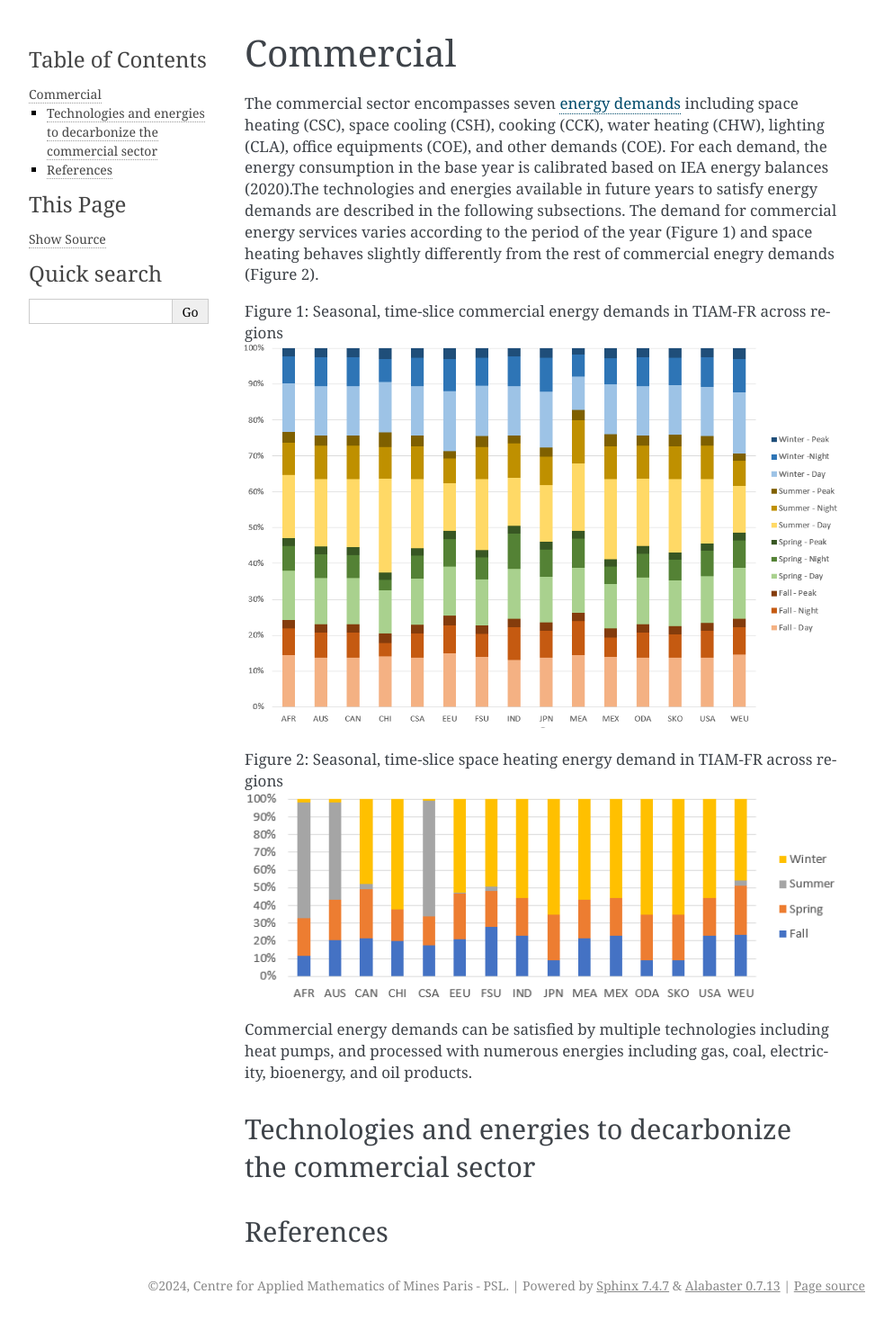
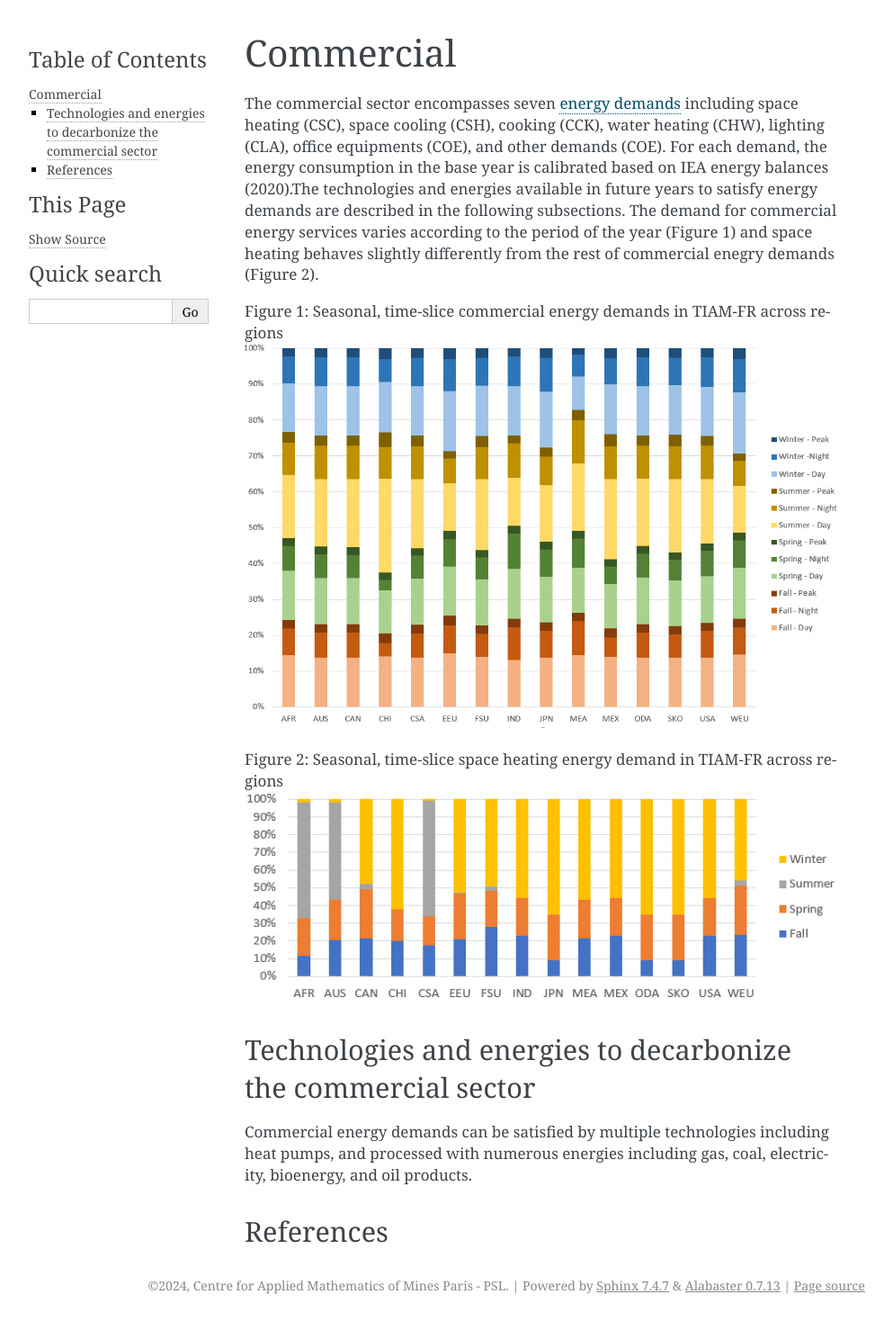
Before and after one commit to LucasDesport/tiam-fr, a Sphinx documentation site: the page built from docs/energy-sectors/commercial.md, in a window 1280 px wide. Shown: the whole page at 90% size, without its empty margins (148-1141 px from the left). Built offline with Sphinx 7.4.7, drawn with Linux system fonts in a browser that asks for light colours; pages that are not in the unit, such as notebooks, are missing from menus.

```diff
--- a/docs/energy-sectors/commercial.md
+++ b/docs/energy-sectors/commercial.md
@@ -9,8 +9,8 @@ Figure 1: Seasonal, time-slice commercial energy demands in TIAM-FR across regio
 Figure 2: Seasonal, time-slice space heating energy demand in TIAM-FR across regions
 ![](space_heating_comfr.png)
 
+## Technologies and energies to decarbonize the commercial sector
+
 Commercial energy demands can be satisfied by multiple technologies including heat pumps, and processed with numerous energies including gas, coal, electricity, bioenergy, and oil products.
 
-## Technologies and energies to decarbonize the commercial sector
-
 ## References
```
